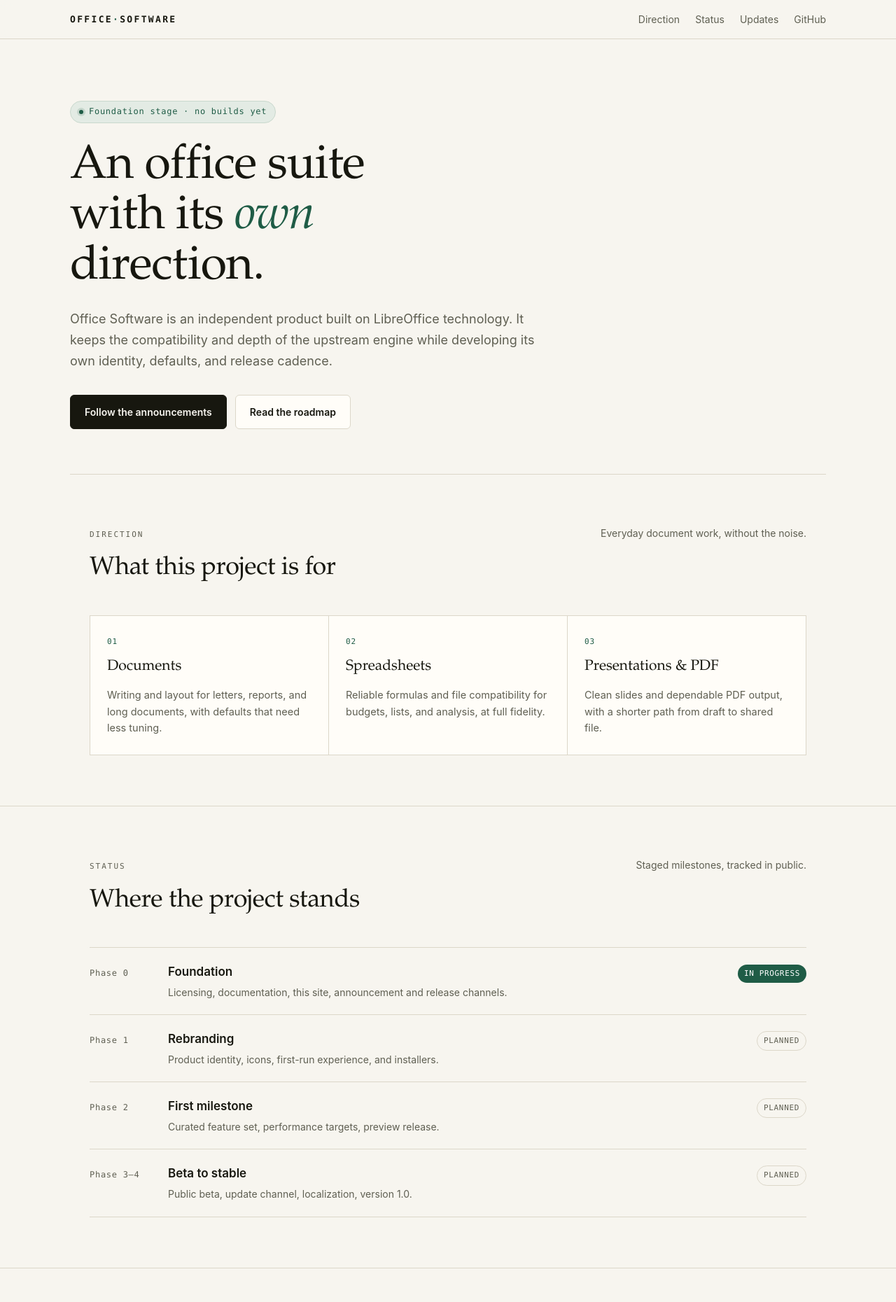
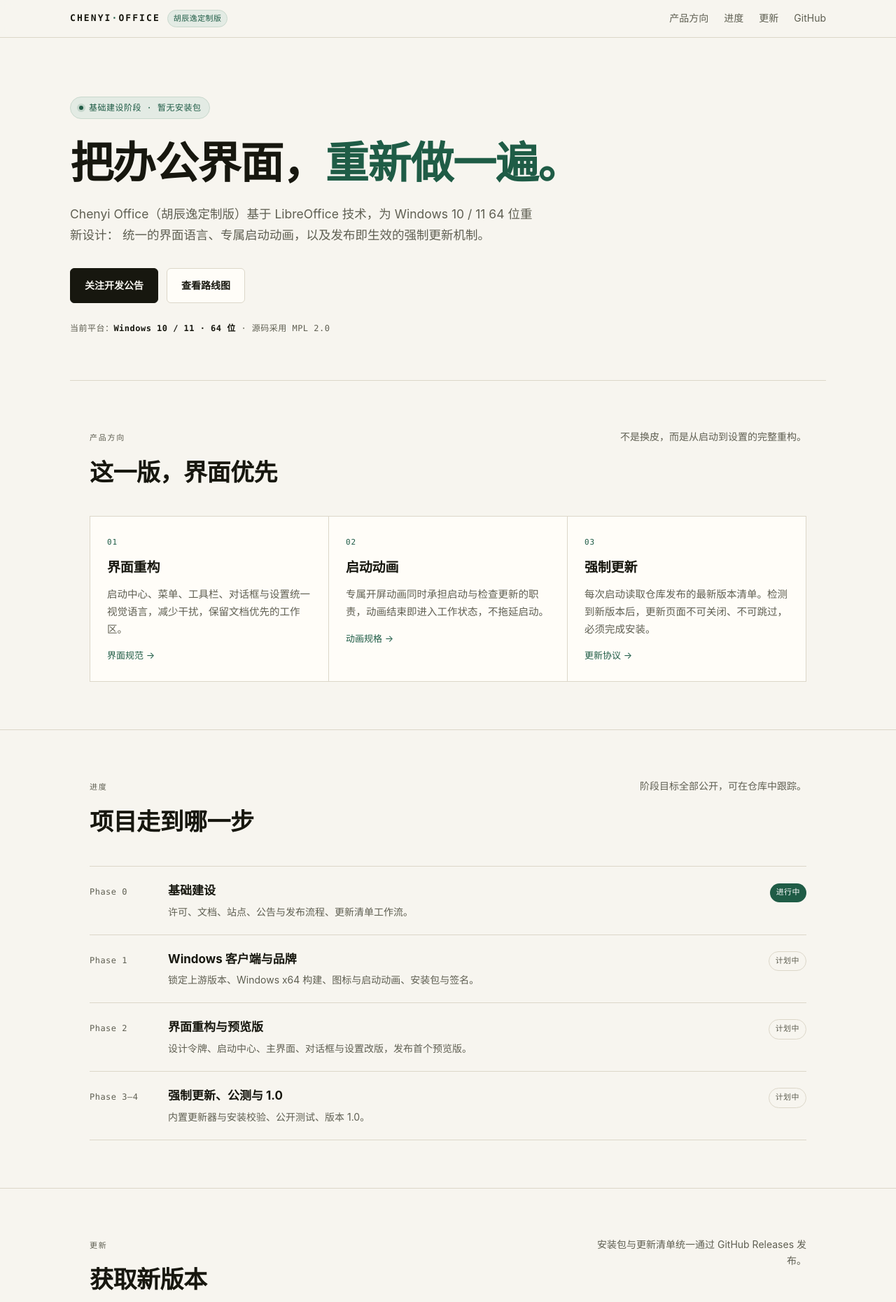
Before and after one commit to sitong-zhang/office-software, a plain HTML site: page docs/index.html in a window 1280 px wide. Shown: the top 1860 px of the page at 70% size. Drawn offline with Linux system fonts and the light colour scheme.

Commit message:
feat: adopt Chenyi Office branding and updater infrastructure
Rename the product to Chenyi Office（胡辰逸定制版）, target Windows 10/11
x64, document the interface-first direction and splash animation, and
define the mandatory update protocol. Add a release workflow that
publishes the latest.json manifest used by the client.

```diff
--- a/docs/index.html
+++ b/docs/index.html
@@ -1,10 +1,10 @@
 <!DOCTYPE html>
-<html lang="en">
+<html lang="zh-CN">
 <head>
 <meta charset="utf-8">
 <meta name="viewport" content="width=device-width, initial-scale=1">
-<title>Office Software — an office suite with its own direction</title>
-<meta name="description" content="An independent office suite built on LibreOffice technology. Project status, roadmap, releases, and announcements.">
+<title>Chenyi Office（胡辰逸定制版）— 面向界面的 Windows 办公套件</title>
+<meta name="description" content="Chenyi Office（胡辰逸定制版）基于 LibreOffice 技术，面向 Windows 10/11 64 位重新设计界面，提供专属启动动画与强制更新机制。">
 <style>
   :root {
     --paper: #f7f5ef;
@@ -15,8 +15,8 @@
     --accent-soft: #e3ebe4;
     --card: #fffdf8;
     --mono: ui-monospace, SFMono-Regular, "SF Mono", Menlo, Consolas, monospace;
-    --serif: "Iowan Old Style", "Palatino Linotype", Palatino, Georgia, serif;
-    --sans: -apple-system, BlinkMacSystemFont, "Segoe UI", Roboto, Helvetica, Arial, sans-serif;
+    --sans: -apple-system, BlinkMacSystemFont, "Segoe UI", "PingFang SC",
+            "Hiragino Sans GB", "Microsoft YaHei", "Noto Sans SC", Roboto, sans-serif;
   }
   * { box-sizing: border-box; }
   html { scroll-behavior: smooth; }
@@ -25,7 +25,7 @@
     background: var(--paper);
     color: var(--ink);
     font-family: var(--sans);
-    line-height: 1.65;
+    line-height: 1.7;
     -webkit-font-smoothing: antialiased;
   }
   a { color: var(--accent); text-decoration: none; }
@@ -45,17 +45,27 @@
     align-items: center;
     justify-content: space-between;
     gap: 24px;
-    padding: 16px 0;
+    padding: 14px 0;
   }
+  .brand { display: flex; align-items: baseline; gap: 10px; flex-wrap: wrap; }
   .wordmark {
     font-family: var(--mono);
     font-size: 13px;
-    letter-spacing: 0.18em;
+    letter-spacing: 0.16em;
     text-transform: uppercase;
     color: var(--ink);
     font-weight: 600;
   }
   .wordmark span { color: var(--accent); }
+  .edition {
+    font-size: 11px;
+    color: var(--accent);
+    background: var(--accent-soft);
+    border: 1px solid #c9d8cd;
+    border-radius: 999px;
+    padding: 2px 8px;
+    letter-spacing: 0.04em;
+  }
   nav ul {
     display: flex;
     gap: 22px;
@@ -67,20 +77,20 @@
   nav a { color: var(--muted); }
   nav a:hover { color: var(--ink); }
 
-  .hero { padding: 88px 0 64px; border-bottom: 1px solid var(--line); }
+  .hero { padding: 84px 0 64px; border-bottom: 1px solid var(--line); }
   .status {
     display: inline-flex;
     align-items: center;
     gap: 8px;
     font-family: var(--mono);
     font-size: 12px;
-    letter-spacing: 0.06em;
+    letter-spacing: 0.04em;
     color: var(--accent);
     background: var(--accent-soft);
     border: 1px solid #c9d8cd;
     border-radius: 999px;
     padding: 5px 12px;
-    margin-bottom: 28px;
+    margin-bottom: 26px;
   }
   .dot {
     width: 6px; height: 6px; border-radius: 50%;
@@ -88,22 +98,21 @@
     box-shadow: 0 0 0 3px rgba(31, 92, 70, 0.15);
   }
   h1 {
-    font-family: var(--serif);
-    font-weight: 500;
-    font-size: clamp(38px, 6vw, 68px);
-    line-height: 1.05;
-    letter-spacing: -0.015em;
+    font-weight: 650;
+    font-size: clamp(36px, 5.6vw, 62px);
+    line-height: 1.18;
+    letter-spacing: -0.02em;
     margin: 0 0 22px;
-    max-width: 15ch;
+    max-width: 20ch;
   }
-  h1 em { font-style: italic; color: var(--accent); }
+  h1 em { font-style: normal; color: var(--accent); }
   .lede {
-    font-size: 18px;
+    font-size: 17.5px;
     color: var(--muted);
-    max-width: 62ch;
-    margin: 0 0 34px;
+    max-width: 60ch;
+    margin: 0 0 32px;
   }
-  .actions { display: flex; flex-wrap: wrap; gap: 12px; }
+  .actions { display: flex; flex-wrap: wrap; gap: 12px; margin-bottom: 26px; }
   .btn {
     display: inline-block;
     padding: 12px 20px;
@@ -116,29 +125,35 @@
   .btn.primary:hover { background: var(--accent); border-color: var(--accent); text-decoration: none; }
   .btn.ghost { border-color: var(--line); color: var(--ink); background: var(--card); }
   .btn.ghost:hover { border-color: var(--ink); text-decoration: none; }
+  .platform {
+    font-family: var(--mono);
+    font-size: 12px;
+    color: var(--muted);
+    letter-spacing: 0.04em;
+  }
+  .platform strong { color: var(--ink); font-weight: 600; }
 
-  section { padding: 72px 0; border-bottom: 1px solid var(--line); }
+  section { padding: 68px 0; border-bottom: 1px solid var(--line); }
   .section-head {
     display: flex;
     align-items: baseline;
     justify-content: space-between;
     gap: 24px;
-    margin-bottom: 36px;
+    margin-bottom: 34px;
   }
   .eyebrow {
     font-family: var(--mono);
     font-size: 11px;
-    letter-spacing: 0.18em;
+    letter-spacing: 0.16em;
     text-transform: uppercase;
     color: var(--muted);
     display: block;
     margin-bottom: 10px;
   }
   h2 {
-    font-family: var(--serif);
-    font-weight: 500;
-    font-size: clamp(26px, 3.4vw, 36px);
-    letter-spacing: -0.01em;
+    font-weight: 650;
+    font-size: clamp(24px, 3.2vw, 34px);
+    letter-spacing: -0.015em;
     margin: 0;
   }
   .section-head p { margin: 0; color: var(--muted); font-size: 14px; max-width: 34ch; text-align: right; }
@@ -158,12 +173,13 @@
     letter-spacing: 0.08em;
   }
   .card h3 {
-    font-family: var(--serif);
-    font-weight: 500;
-    font-size: 21px;
+    font-weight: 650;
+    font-size: 19px;
     margin: 0;
+    letter-spacing: -0.01em;
   }
   .card p { margin: 0; color: var(--muted); font-size: 14.5px; }
+  .card .doc-link { font-size: 13px; margin-top: 4px; }
 
   .steps { display: grid; gap: 0; border-top: 1px solid var(--line); }
   .step {
@@ -174,14 +190,13 @@
     padding: 20px 0;
     border-bottom: 1px solid var(--line);
   }
-  .step .phase { font-family: var(--mono); font-size: 12px; color: var(--muted); letter-spacing: 0.06em; }
-  .step h3 { margin: 0; font-size: 17px; font-weight: 600; }
+  .step .phase { font-family: var(--mono); font-size: 12px; color: var(--muted); letter-spacing: 0.04em; }
+  .step h3 { margin: 0; font-size: 17px; font-weight: 650; }
   .step p { margin: 4px 0 0; color: var(--muted); font-size: 14px; }
   .tag {
     font-family: var(--mono);
     font-size: 11px;
-    letter-spacing: 0.06em;
-    text-transform: uppercase;
+    letter-spacing: 0.04em;
     padding: 4px 9px;
     border-radius: 999px;
     white-space: nowrap;
@@ -200,14 +215,25 @@
     transition: border-color 0.15s ease, transform 0.15s ease;
   }
   .link-card:hover { border-color: var(--accent); text-decoration: none; transform: translateY(-2px); }
-  .link-card .k { font-family: var(--mono); font-size: 11px; letter-spacing: 0.12em; text-transform: uppercase; color: var(--accent); }
-  .link-card h3 { font-size: 17px; margin: 8px 0 6px; }
+  .link-card .k { font-family: var(--mono); font-size: 11px; letter-spacing: 0.1em; text-transform: uppercase; color: var(--accent); }
+  .link-card h3 { font-size: 17px; margin: 8px 0 6px; font-weight: 650; }
   .link-card p { margin: 0; color: var(--muted); font-size: 14px; }
+
+  .policy {
+    margin-top: 24px;
+    border-left: 3px solid var(--accent);
+    background: var(--card);
+    border-radius: 0 8px 8px 0;
+    padding: 18px 22px;
+    font-size: 14px;
+    color: var(--muted);
+  }
+  .policy strong { color: var(--ink); }
 
   footer { padding: 40px 0 56px; font-size: 13px; color: var(--muted); }
   .footer-grid { display: flex; justify-content: space-between; gap: 32px; flex-wrap: wrap; align-items: flex-start; }
   footer p { margin: 0 0 8px; max-width: 62ch; }
-  footer .fine { font-size: 12px; line-height: 1.6; }
+  footer .fine { font-size: 12px; line-height: 1.7; }
 
   @media (max-width: 820px) {
     .grid, .links { grid-template-columns: 1fr; }
@@ -216,7 +242,7 @@
     .section-head { flex-direction: column; gap: 8px; }
     .section-head p { text-align: left; }
     nav ul { display: none; }
-    .hero { padding: 60px 0 48px; }
+    .hero { padding: 56px 0 44px; }
   }
   @media (prefers-reduced-motion: reduce) {
     html { scroll-behavior: auto; }
@@ -228,12 +254,15 @@
 
 <header>
   <div class="wrap nav">
-    <div class="wordmark">Office<span>·</span>Software</div>
+    <div class="brand">
+      <div class="wordmark">Chenyi<span>·</span>Office</div>
+      <span class="edition">胡辰逸定制版</span>
+    </div>
     <nav>
       <ul>
-        <li><a href="#direction">Direction</a></li>
-        <li><a href="#status">Status</a></li>
-        <li><a href="#updates">Updates</a></li>
+        <li><a href="#direction">产品方向</a></li>
+        <li><a href="#status">进度</a></li>
+        <li><a href="#updates">更新</a></li>
         <li><a href="https://github.com/sitong-zhang/office-software">GitHub</a></li>
       </ul>
     </nav>
@@ -242,43 +271,46 @@
 
 <main>
   <div class="wrap hero">
-    <div class="status"><span class="dot"></span>Foundation stage · no builds yet</div>
-    <h1>An office suite with its <em>own</em> direction.</h1>
+    <div class="status"><span class="dot"></span>基础建设阶段 · 暂无安装包</div>
+    <h1>把办公界面，<em>重新做一遍。</em></h1>
     <p class="lede">
-      Office Software is an independent product built on LibreOffice technology.
-      It keeps the compatibility and depth of the upstream engine while developing
-      its own identity, defaults, and release cadence.
+      Chenyi Office（胡辰逸定制版）基于 LibreOffice 技术，为 Windows 10 / 11 64 位重新设计：
+      统一的界面语言、专属启动动画，以及发布即生效的强制更新机制。
     </p>
     <div class="actions">
-      <a class="btn primary" href="https://github.com/sitong-zhang/office-software/discussions/categories/announcements">Follow the announcements</a>
-      <a class="btn ghost" href="https://github.com/sitong-zhang/office-software/blob/main/docs/roadmap.md">Read the roadmap</a>
+      <a class="btn primary" href="https://github.com/sitong-zhang/office-software/discussions/categories/announcements">关注开发公告</a>
+      <a class="btn ghost" href="https://github.com/sitong-zhang/office-software/blob/main/docs/roadmap.md">查看路线图</a>
     </div>
+    <div class="platform">当前平台：<strong>Windows 10 / 11 · 64 位</strong> · 源码采用 MPL 2.0</div>
   </div>
 
   <section id="direction">
     <div class="wrap">
       <div class="section-head">
         <div>
-          <span class="eyebrow">Direction</span>
-          <h2>What this project is for</h2>
+          <span class="eyebrow">产品方向</span>
+          <h2>这一版，界面优先</h2>
         </div>
-        <p>Everyday document work, without the noise.</p>
+        <p>不是换皮，而是从启动到设置的完整重构。</p>
       </div>
       <div class="grid">
         <article class="card">
           <span class="num">01</span>
-          <h3>Documents</h3>
-          <p>Writing and layout for letters, reports, and long documents, with defaults that need less tuning.</p>
+          <h3>界面重构</h3>
+          <p>启动中心、菜单、工具栏、对话框与设置统一视觉语言，减少干扰，保留文档优先的工作区。</p>
+          <a class="doc-link" href="https://github.com/sitong-zhang/office-software/blob/main/docs/ui.md">界面规范 →</a>
         </article>
         <article class="card">
           <span class="num">02</span>
-          <h3>Spreadsheets</h3>
-          <p>Reliable formulas and file compatibility for budgets, lists, and analysis, at full fidelity.</p>
+          <h3>启动动画</h3>
+          <p>专属开屏动画同时承担启动与检查更新的职责，动画结束即进入工作状态，不拖延启动。</p>
+          <a class="doc-link" href="https://github.com/sitong-zhang/office-software/blob/main/docs/ui.md#splash-animation">动画规格 →</a>
         </article>
         <article class="card">
           <span class="num">03</span>
-          <h3>Presentations &amp; PDF</h3>
-          <p>Clean slides and dependable PDF output, with a shorter path from draft to shared file.</p>
+          <h3>强制更新</h3>
+          <p>每次启动读取仓库发布的最新版本清单。检测到新版本后，更新页面不可关闭、不可跳过，必须完成安装。</p>
+          <a class="doc-link" href="https://github.com/sitong-zhang/office-software/blob/main/docs/updater.md">更新协议 →</a>
         </article>
       </div>
     </div>
@@ -288,31 +320,31 @@
     <div class="wrap">
       <div class="section-head">
         <div>
-          <span class="eyebrow">Status</span>
-          <h2>Where the project stands</h2>
+          <span class="eyebrow">进度</span>
+          <h2>项目走到哪一步</h2>
         </div>
-        <p>Staged milestones, tracked in public.</p>
+        <p>阶段目标全部公开，可在仓库中跟踪。</p>
       </div>
       <div class="steps">
         <div class="step">
           <span class="phase">Phase 0</span>
-          <div><h3>Foundation</h3><p>Licensing, documentation, this site, announcement and release channels.</p></div>
-          <span class="tag now">In progress</span>
+          <div><h3>基础建设</h3><p>许可、文档、站点、公告与发布流程、更新清单工作流。</p></div>
+          <span class="tag now">进行中</span>
         </div>
         <div class="step">
           <span class="phase">Phase 1</span>
-          <div><h3>Rebranding</h3><p>Product identity, icons, first-run experience, and installers.</p></div>
-          <span class="tag next">Planned</span>
+          <div><h3>Windows 客户端与品牌</h3><p>锁定上游版本、Windows x64 构建、图标与启动动画、安装包与签名。</p></div>
+          <span class="tag next">计划中</span>
         </div>
         <div class="step">
           <span class="phase">Phase 2</span>
-          <div><h3>First milestone</h3><p>Curated feature set, performance targets, preview release.</p></div>
-          <span class="tag next">Planned</span>
+          <div><h3>界面重构与预览版</h3><p>设计令牌、启动中心、主界面、对话框与设置改版，发布首个预览版。</p></div>
+          <span class="tag next">计划中</span>
         </div>
         <div class="step">
           <span class="phase">Phase 3–4</span>
-          <div><h3>Beta to stable</h3><p>Public beta, update channel, localization, version 1.0.</p></div>
-          <span class="tag next">Planned</span>
+          <div><h3>强制更新、公测与 1.0</h3><p>内置更新器与安装校验、公开测试、版本 1.0。</p></div>
+          <span class="tag next">计划中</span>
         </div>
       </div>
     </div>
@@ -322,27 +354,32 @@
     <div class="wrap">
       <div class="section-head">
         <div>
-          <span class="eyebrow">Updates</span>
-          <h2>Stay informed</h2>
+          <span class="eyebrow">更新</span>
+          <h2>获取新版本</h2>
         </div>
-        <p>Announcements and builds are published on GitHub.</p>
+        <p>安装包与更新清单统一通过 GitHub Releases 发布。</p>
       </div>
       <div class="links">
         <a class="link-card" href="https://github.com/sitong-zhang/office-software/releases">
           <span class="k">Releases</span>
-          <h3>Downloads</h3>
-          <p>Signed installers and release notes. Available once the first build ships.</p>
+          <h3>下载</h3>
+          <p>Windows 10 / 11 64 位安装包与发行说明。首个版本发布后开放。</p>
         </a>
         <a class="link-card" href="https://github.com/sitong-zhang/office-software/discussions/categories/announcements">
           <span class="k">Announcements</span>
-          <h3>Product news</h3>
-          <p>Milestones, maintenance notices, and release announcements.</p>
+          <h3>公告</h3>
+          <p>版本发布、维护通知与重要变更，全部集中在这里。</p>
         </a>
         <a class="link-card" href="https://github.com/sitong-zhang/office-software/issues">
           <span class="k">Issues</span>
-          <h3>Bug reports</h3>
-          <p>Report a problem or request a feature. Questions go to Discussions.</p>
+          <h3>问题反馈</h3>
+          <p>提交缺陷或功能建议；使用问题请前往 Discussions。</p>
         </a>
+      </div>
+      <div class="policy">
+        <strong>更新策略：</strong>每次启动都会检查仓库中的最新版本清单
+        <code>latest.json</code>。一旦发布新版本，旧版本会在下次启动时被强制更新页面拦截，
+        没有“稍后提醒”或跳过入口。请保持网络连接以完成更新。
       </div>
     </div>
   </section>
@@ -351,16 +388,16 @@
 <footer>
   <div class="wrap footer-grid">
     <div>
-      <p><strong>Office Software</strong> — an independent project. Source licensed under the Mozilla Public License 2.0.</p>
+      <p><strong>Chenyi Office（胡辰逸定制版）</strong> — 独立项目，源代码采用 Mozilla Public License 2.0 授权。</p>
       <p class="fine">
-        Based on LibreOffice technology. LibreOffice is a trademark of The Document Foundation.
-        This project is not affiliated with, endorsed by, or sponsored by The Document Foundation.
+        基于 LibreOffice 技术构建。LibreOffice 是 The Document Foundation 的商标。
+        本项目与 The Document Foundation 无隶属关系，也未获得其赞助或认可。
       </p>
     </div>
     <div class="fine">
-      <a href="https://github.com/sitong-zhang/office-software">Repository</a> ·
-      <a href="https://github.com/sitong-zhang/office-software/blob/main/LICENSE">License</a> ·
-      <a href="https://github.com/sitong-zhang/office-software/blob/main/NOTICE">Notice</a>
+      <a href="https://github.com/sitong-zhang/office-software">仓库</a> ·
+      <a href="https://github.com/sitong-zhang/office-software/blob/main/LICENSE">许可</a> ·
+      <a href="https://github.com/sitong-zhang/office-software/blob/main/NOTICE">声明</a>
     </div>
   </div>
 </footer>
```
Also changed, not shown: 12 other files.
